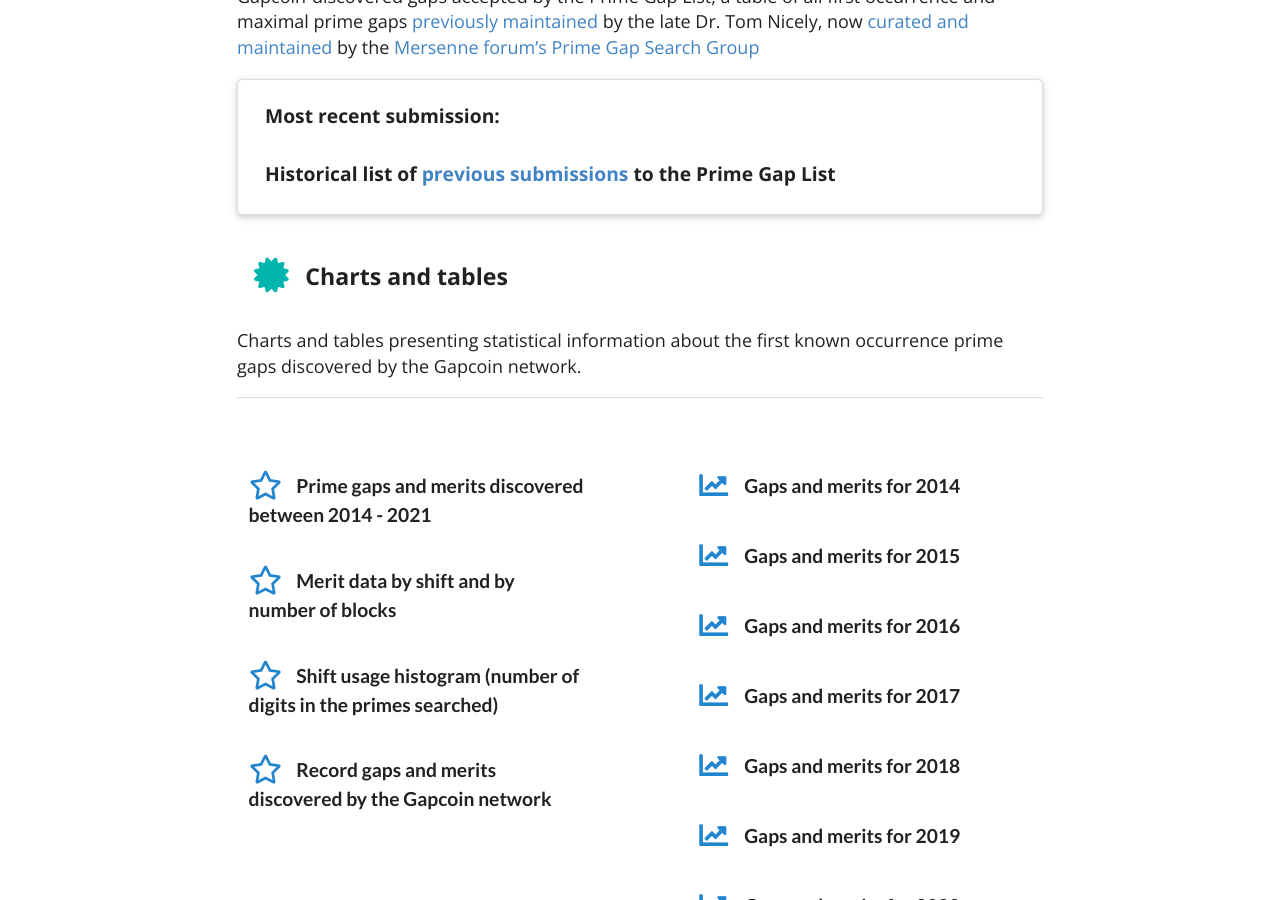
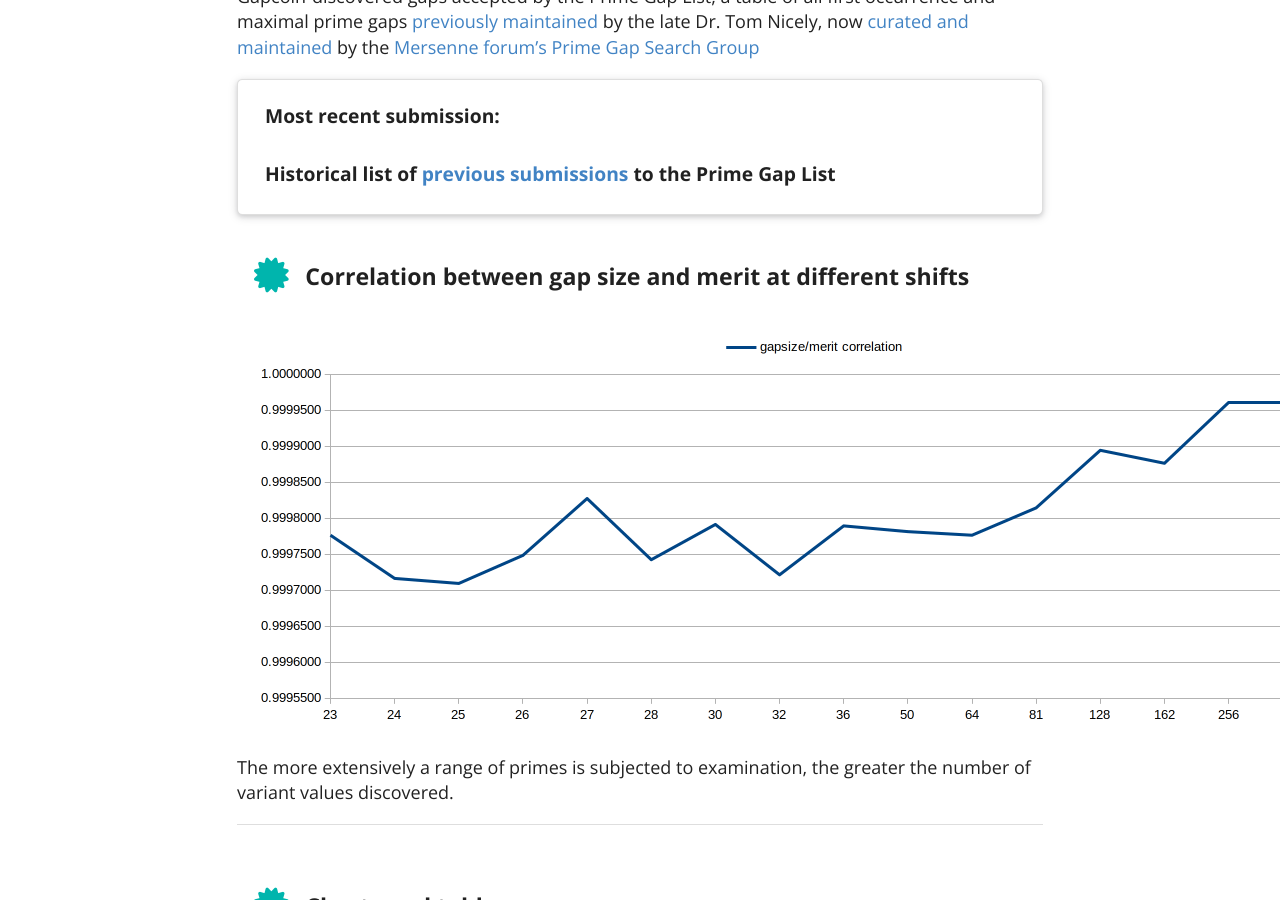
Before and after one commit to gapcoin-project/gapcoin-project.github.io, a Jekyll site: the page built from primegaps.html, in a window 1280 px wide and 900 px high, scrolled down 406 px. Built offline with Jekyll 4.4.1, drawn with Linux system fonts in a browser that asks for light colours; nearby versions of some CDN libraries.

Commit message:
add Jerrad Neff paper and shift-gapsize-merit correlation chart

```diff
--- a/primegaps.html
+++ b/primegaps.html
@@ -34,6 +34,16 @@ tags: primegap
     </div>
 
 
+    <div class="row">
+      <div class="sixteen wide column">
+
+          <div class="ui header" style="padding: 0.6em"><i class="teal certificate icon"></i>Correlation between gap size and merit at different shifts</div>
+            <p><img src="/img/shift-gapsize-merit-correlation.png" /></p>
+            <p>The more extensively a range of primes is subjected to examination, the greater the number of variant values discovered.</p>
+          <div class="ui inverted divider"></div>
+
+      </div>
+    </div>
 
 
 
```
Also changed, not shown: _posts/blog/2021-01-01-the-structure-and-properties-of-the-differences-between-successive-prime-numbers.md (added, +23 -0 lines), img/shift-gapsize-merit-correlation.png (added), 1 other file.
